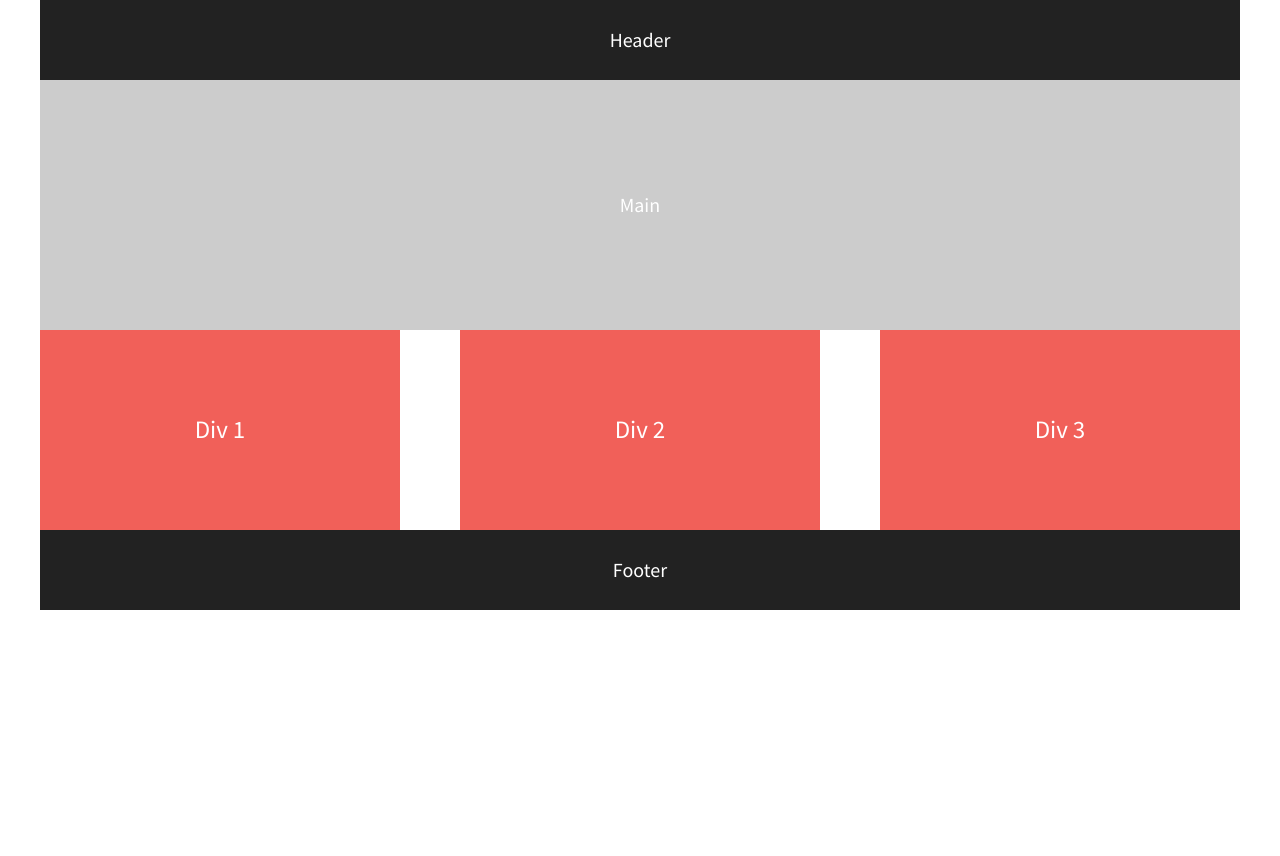
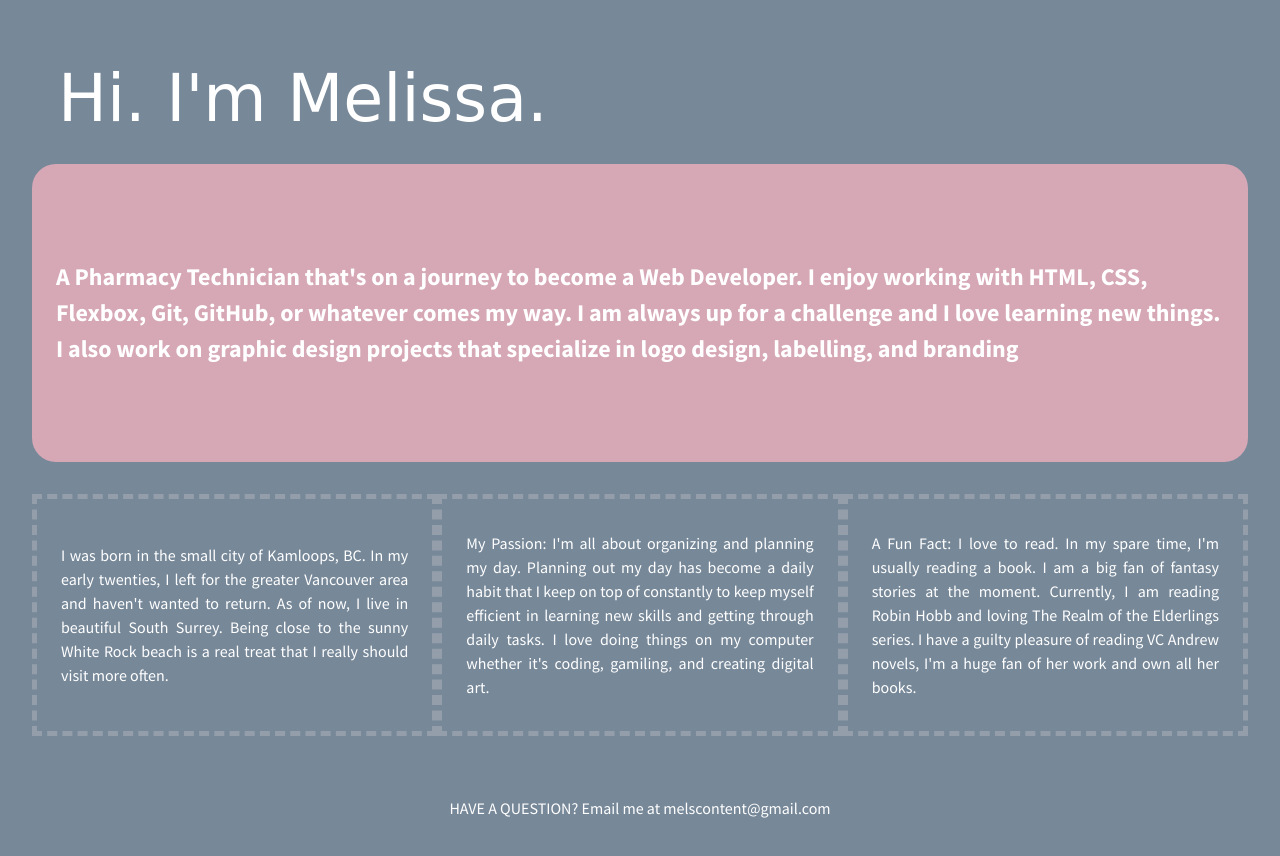
Before and after one commit to Teddiurssa/Flexbox-Layout, a plain HTML site: page index.html in a window 1280 px wide. Before the commit the page ends 800 px from the top, so only its background shows below. Drawn offline with nearby package versions, Linux system fonts and the light colour scheme; a web font is replaced by a local one.

Commit message:
add styling, fonts, spacing, & colors

```diff
--- a/css/main.css
+++ b/css/main.css
@@ -97,30 +97,46 @@ textarea {
 
 html {
     background-color: #fff;
-  height: 100%;
+
     width: 100%;
 }
 
 body {
     font-family: 'Source Sans Pro', sans-serif;
-  padding: 0 2em;
-  font-size: 1.25em;
-  height: 100%;
+    padding: 2em;
+    font-size: 1em;
     color: #fff;
+    background-color: rgb(119, 136, 153);
+}
+
+.flex-container header {
+    font-size: 65px;
+    justify-content: left;
+    font-family: 'Merienda One', cursive;
+    padding: 0.3em;
+    margin: 0.1em;
+
+
 }
 
 header,
 footer {
-  background-color: #222;
     height: 80px;
     width: 100%;
 }
 
 main {
-  background-color: #ccc;
     height: 250px;
     width: 100%;
+    font-size: 1.5em;
+    font-weight: bold;
+    padding: 1em 1em;
+    line-height: 1.5em;
+    background-color: rgba(255, 182, 193, 0.7);
+    border-radius: 1em;
+    flex: 1 10 100%;
 }
+
 
 header,
 footer,
@@ -128,45 +144,38 @@ main {
     display: flex;
     justify-content: center;
     align-items: center;
-  /*set display to flex and vertically & horizontally align by setting justify-content and align-items to center*/
+
 }
 
-#div-1,
-#div-2,
-#div-3 {
-  display: flex;
-  justify-content: center;
-  align-items: center;
-  color: #fff;
-  line-height: 1.5em;
-  font-size: 1.25em;
-}
-
-.wrapper span {
-  font-family: 'Lora', sans-serif;
-  font-size: 1.3em;
-}
 
 .flex-container {
     display: flex;
     align-items: center;
     flex-flow: row wrap;
     justify-content: space-between;
-  /*set display to flex and vertically & horizontally align by setting justify-content and align-items to center, and set flex-flow to row wrap*/
+    height: 100%
 }
 
+
+
 .flex-items {
-  /*set display to flex and vertically & horizontally align by setting justify-content and align-items to center*/
+
     display: flex;
     justify-content: center;
     align-items: center;
+    flex: 1 10 200px;
     color: #fff;
     line-height: 1.5em;
-  font-size: 1.6em;
-  background-color: #f16059;
+    font-size: 1em;
     width: 30%;
     height: 200px;
+    padding: 1em 1.5em;
+    margin: 2em auto;
+    text-align: justify;
+    border: 5px dashed rgba(211, 211, 211, 0.3)
 }
+
+
 
 /* ==========================================================================
    Helper classes
@@ -234,8 +243,10 @@ main {
 
 .clearfix:before,
 .clearfix:after {
-    content: " "; /* 1 */
-    display: table; /* 2 */
+    content: " ";
+    /* 1 */
+    display: table;
+    /* 2 */
 }
 
 .clearfix:after {
@@ -254,15 +265,12 @@ main {
     }
 }
 
-@media (min-width: 1200px) {
+@media (max-width: 1200px) {
+
     #div-1,
-  #div-2{
-      /* set your flex value to 1 50% */
-  }
+    #div-2 {}
 
-  #div-3 {
-    /* set your flex value to 1 100% */
-  }
+    #div-3 {}
 }
 
 @media print,
@@ -272,18 +280,20 @@ main {
     /* Style adjustments for high resolution devices */
 }
 
-/* ==========================================================================
+/* =================================He=========================================
    Print styles.
    Inlined to avoid the additional HTTP request:
    http://www.phpied.com/delay-loading-your-print-css/
    ========================================================================== */
 
 @media print {
+
     *,
     *:before,
     *:after {
         background: transparent !important;
-        color: #000 !important; /* Black prints faster:
+        color: #000 !important;
+        /* Black prints faster:
                                    http://www.sanbeiji.com/archives/953 */
         box-shadow: none !important;
         text-shadow: none !important;
@@ -295,11 +305,11 @@ main {
     }
 
     a[href]:after {
-        content: " (" attr(href) ")";
+        content: " ("attr(href) ")";
     }
 
     abbr[title]:after {
-        content: " (" attr(title) ")";
+        content: " ("attr(title) ")";
     }
 
     /*
--- a/index.html
+++ b/index.html
@@ -1,9 +1,10 @@
 <!doctype html>
 <html class="no-js" lang="">
+
 <head>
     <meta charset="utf-8">
     <meta http-equiv="x-ua-compatible" content="ie=edge">
-        <title></title>
+    <title>About Me</title>
     <meta name="description" content="">
     <meta name="viewport" content="width=device-width, initial-scale=1">
 
@@ -14,7 +15,9 @@
     <link rel="stylesheet" href="css/main.css">
     <script src="js/vendor/modernizr-2.8.3.min.js"></script>
     <link href="https://fonts.googleapis.com/css?family=Lora|Source+Sans+Pro:400,700" rel="stylesheet">
+    <link href="https://fonts.googleapis.com/css?family=Merienda+One&display=swap" rel="stylesheet">
 </head>
+
 <body>
     <!--[if lt IE 8]>
             <p class="browserupgrade">You are using an <strong>outdated</strong> browser. Please <a href="http://browsehappy.com/">upgrade your browser</a> to improve your experience.</p>
@@ -22,33 +25,47 @@
 
     <!-- Add your site or application content here -->
     <section class="flex-container">
-            <header>Header</header>
-            <main>Main</main>
+        <header>Hi. I'm Melissa.</header>
+        <main>A Pharmacy Technician that's on a journey to become a Web Developer. I enjoy working with HTML, CSS, Flexbox, Git, GitHub, or whatever comes my way. I am always up for a challenge and I love learning new things. I also work on graphic design projects that specialize in logo design, labelling, and branding</main>
         <div id="div-1" class="flex-items">
-                Div 1
+            I was born in the small city of Kamloops, BC. In my early twenties, I left for the greater Vancouver area and haven't wanted to return. As of now, I live in beautiful South Surrey. Being close to the sunny White Rock beach is a real treat that I really should visit more often.
         </div>
         <div id="div-2" class="flex-items">
-                Div 2
+            My Passion: I'm all about organizing and planning my day. Planning out my day has become a daily habit that I keep on top of constantly to keep myself efficient in learning new skills and getting through daily tasks. I love doing things on my computer whether it's coding, gamiling, and creating digital art.
         </div>
         <div id="div-3" class="flex-items">
-                Div 3
+            A Fun Fact: I love to read. In my spare time, I'm usually reading a book. I am a big fan of fantasy stories at the moment. Currently, I am reading Robin Hobb and loving The Realm of the Elderlings series. I have a guilty pleasure of reading VC Andrew novels, I'm a huge fan of her work and own all her books.
         </div>
-            <footer>Footer</footer>
+        <footer> HAVE A QUESTION? Email me at melscontent@gmail.com
+        </footer>
     </section>
 
     <script src="https://ajax.googleapis.com/ajax/libs/jquery/1.11.3/jquery.min.js"></script>
-        <script>window.jQuery || document.write('<script src="js/vendor/jquery-1.11.3.min.js"><\/script>')</script>
+    <script>
+        window.jQuery || document.write('<script src="js/vendor/jquery-1.11.3.min.js"><\/script>')
+
+    </script>
     <script src="js/plugins.js"></script>
     <script src="js/main.js"></script>
 
     <!-- Google Analytics: change UA-XXXXX-X to be your site's ID. -->
     <script>
-            (function(b,o,i,l,e,r){b.GoogleAnalyticsObject=l;b[l]||(b[l]=
-            function(){(b[l].q=b[l].q||[]).push(arguments)});b[l].l=+new Date;
-            e=o.createElement(i);r=o.getElementsByTagName(i)[0];
-            e.src='https://www.google-analytics.com/analytics.js';
-            r.parentNode.insertBefore(e,r)}(window,document,'script','ga'));
-            ga('create','UA-XXXXX-X','auto');ga('send','pageview');
+        (function(b, o, i, l, e, r) {
+            b.GoogleAnalyticsObject = l;
+            b[l] || (b[l] =
+                function() {
+                    (b[l].q = b[l].q || []).push(arguments)
+                });
+            b[l].l = +new Date;
+            e = o.createElement(i);
+            r = o.getElementsByTagName(i)[0];
+            e.src = 'https://www.google-analytics.com/analytics.js';
+            r.parentNode.insertBefore(e, r)
+        }(window, document, 'script', 'ga'));
+        ga('create', 'UA-XXXXX-X', 'auto');
+        ga('send', 'pageview');
+
     </script>
 </body>
+
 </html>
```
Lines whose indentation alone changed are shown as unchanged.
